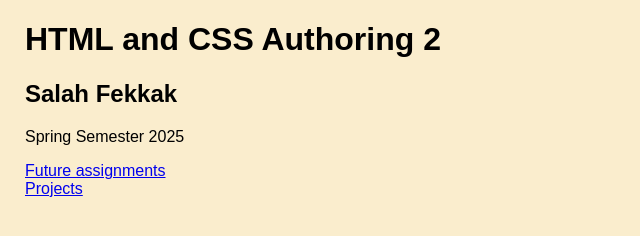
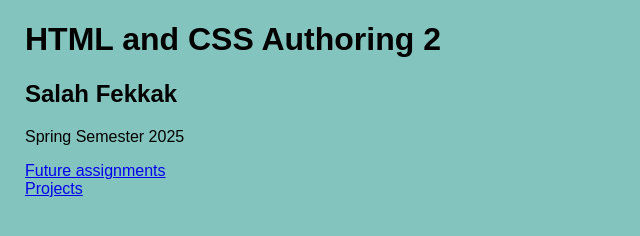
Before and after one commit to salahfekkak/html2, a plain HTML site: page index.html in a window 1280 px wide. Shown: the whole page, without its empty margins (0-640 px from the left). Drawn offline with Linux system fonts and the light colour scheme.

Commit message:
Update style.css

```diff
--- a/style.css
+++ b/style.css
@@ -1,5 +1,5 @@
 body {
-    background-color: #faedcd;
+    background-color: #83c5be;
     font-family: Arial, Helvetica, sans-serif;
     margin-left: 25px;
 }
```
